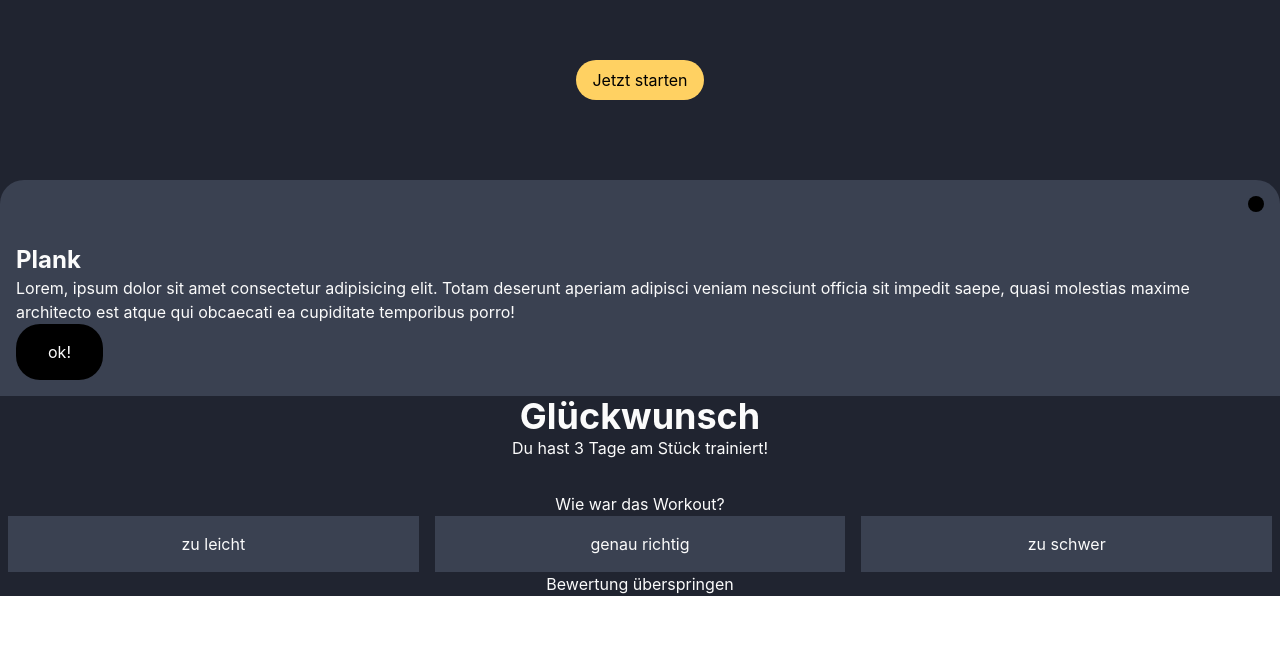
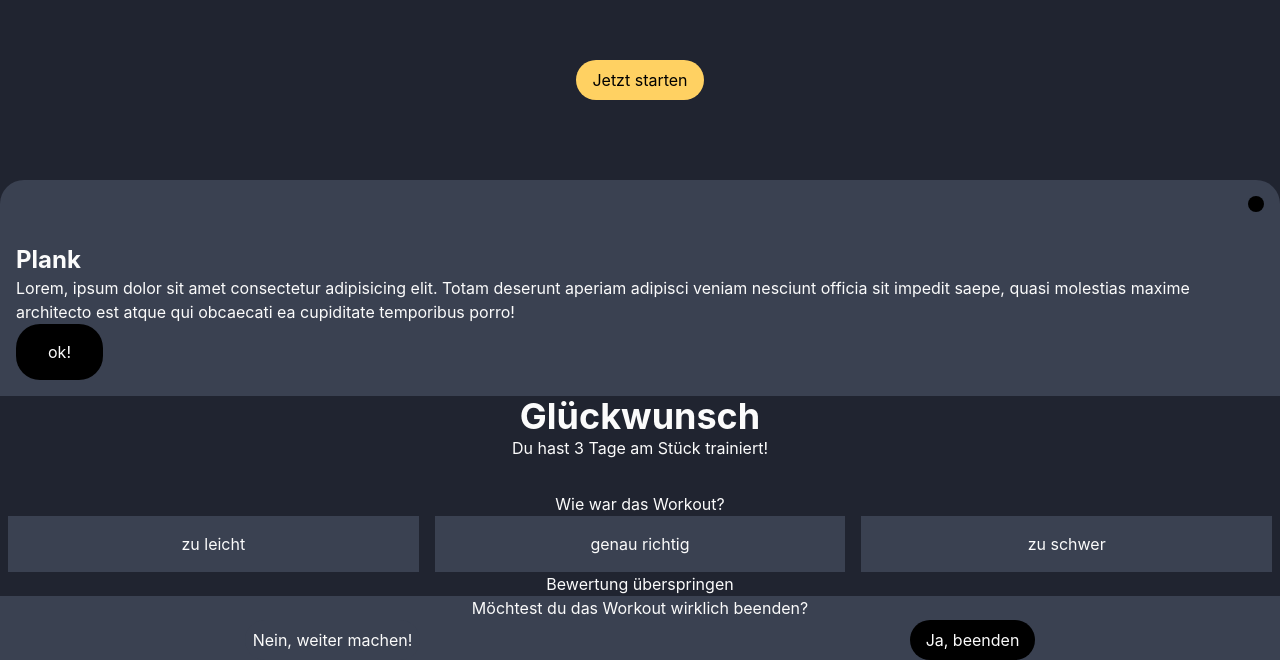
Before and after one commit to Medientourist/Fitness-App, a React (Vite) app: page /training in a window 1280 px wide. Shown: the part 636-1296 px from the top of the page. Before the commit the page ends 1232 px from the top, so only its background shows below. Built offline with nearby package versions, Linux system fonts and the light colour scheme.

Commit message:
Protoyp for TrainingStop

```diff
--- /dev/null
+++ b/src/components/training/TrainingStop.jsx
@@ -0,0 +1,17 @@
+function TrainingStop() {
+  return (
+    <div className="bg-medium text-center">
+      <p>Möchtest du das Workout wirklich beenden?</p>
+      <div className="flex justify-around">
+        <button className="bg-medium p-2 mx-2 rounded-3xl">
+          Nein, weiter machen!
+        </button>
+        <button className="bg-black px-4 py-2 mx-2 rounded-3xl">
+          Ja, beenden
+        </button>
+      </div>
+    </div>
+  );
+}
+
+export default TrainingStop;
--- a/src/pages/Training.jsx
+++ b/src/pages/Training.jsx
@@ -1,6 +1,7 @@
 import TrainingMoreInformation from "../components/training/TrainingMoreInformation";
 import TrainingStart from "../components/training/TrainingStart";
 import TrainingFinished from "../components/training/TrainingFinished";
+import TrainingStop from "../components/training/TrainingStop";
 
 function Training() {
   return (
@@ -8,6 +9,7 @@
       <TrainingStart />
       <TrainingMoreInformation />
       <TrainingFinished />
+      <TrainingStop />
     </div>
   );
 }
```
